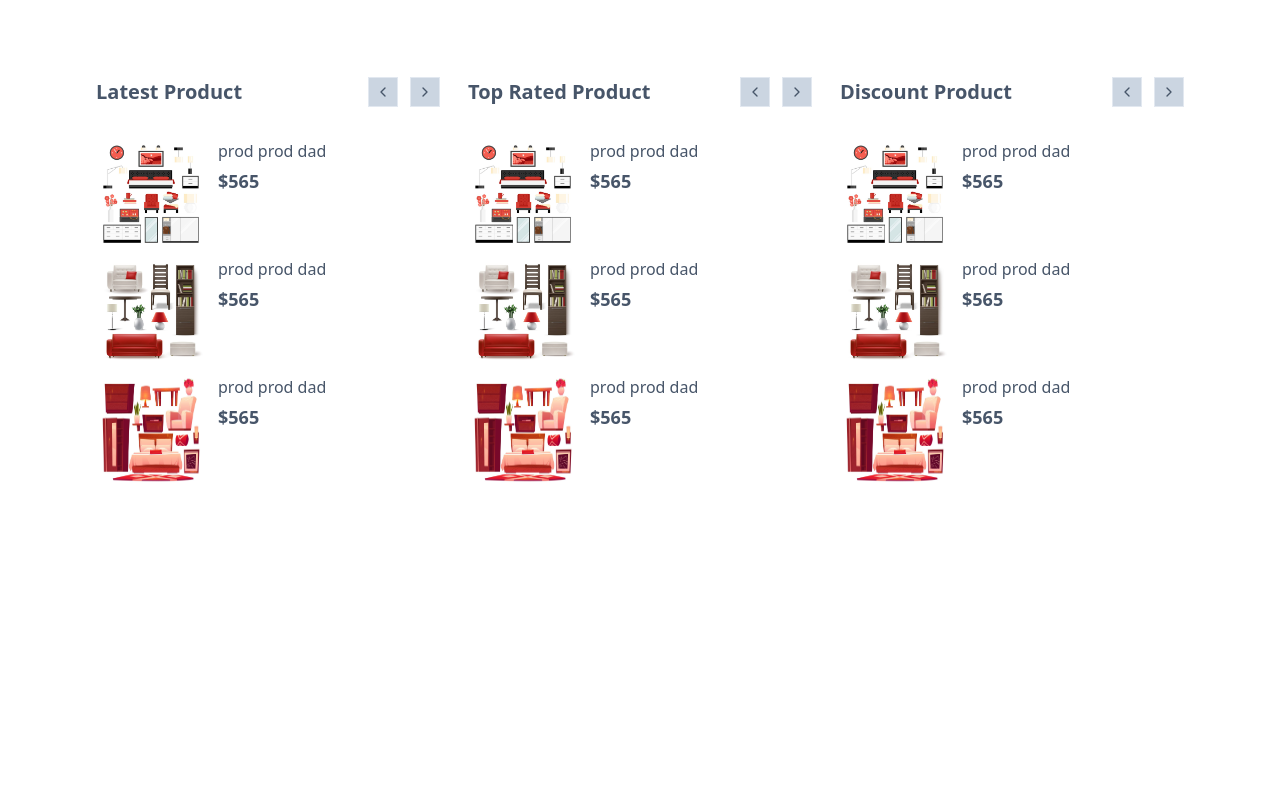
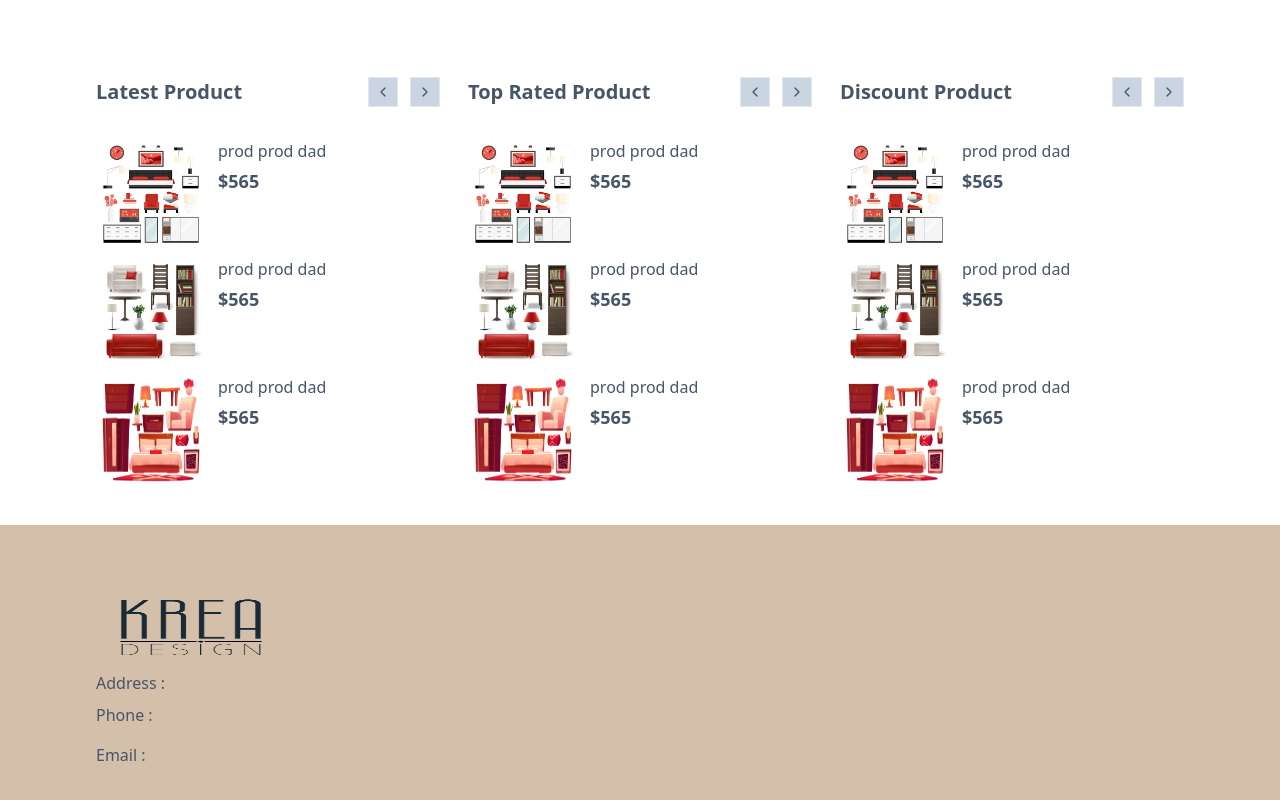
Before and after one commit to ch3rrywolf/krea, a React (Create React App) app in the folder client/: page / in a window 1280 px wide. Shown: the part 2009-2809 px from the top of the page. Before the commit the page ends 2534 px from the top, so only its background shows below. Built offline with nearby package versions, Linux system fonts and the light colour scheme.

Commit message:
[FRONT] Client Espace Components{Footer.jsx}

```diff
--- /dev/null
+++ b/client/src/components/Footer.jsx
@@ -0,0 +1,22 @@
+import React from 'react'
+
+const Footer = () => {
+  return (
+    <footer className='bg-[#D4BFAA]'>
+        <div className='w-[85%] flex flex-wrap mx-auto border-b py-16 md-lg:pb-10 sm:pb-6'>
+            <div className='w-3/12 lg:w-4/12 sm:w-full'>
+                <div className='flex flex-col gap-3'>
+                    <img className='w-[190px] h-[70px]' src="http://localhost:3001/images/logo/logo6.png" alt='logo' />
+                    <ul className='flex flex-col gap-2 text-slate-600'>
+                        <li>Address :</li>
+                        <li>Phone : </li>
+                        <li></li>Email :
+                    </ul>
+                </div>
+            </div>
+        </div>
+    </footer>
+  )
+}
+
+export default Footer
--- a/client/src/pages/Home.jsx
+++ b/client/src/pages/Home.jsx
@@ -4,6 +4,7 @@
 import Categorys from '../components/Categorys'
 import FeatureProducts from '../components/products/FeatureProducts'
 import Products from '../components/products/Products'
+import Footer from '../components/Footer'
 
 const Home = () => {
 
@@ -32,7 +33,7 @@
                     </div>
                 </div>
             </div>
-
+            <Footer/>
         </div>
     )
 }
```
